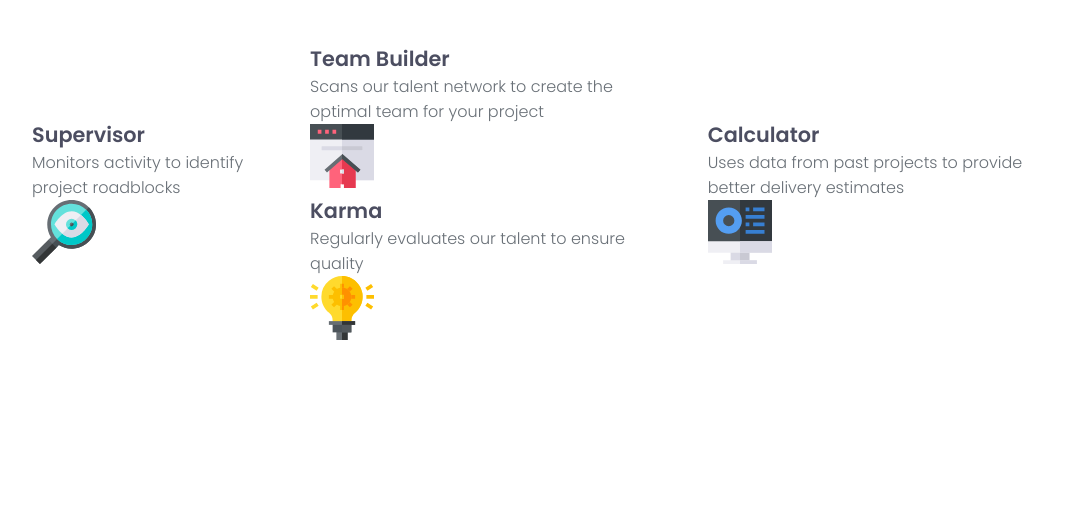
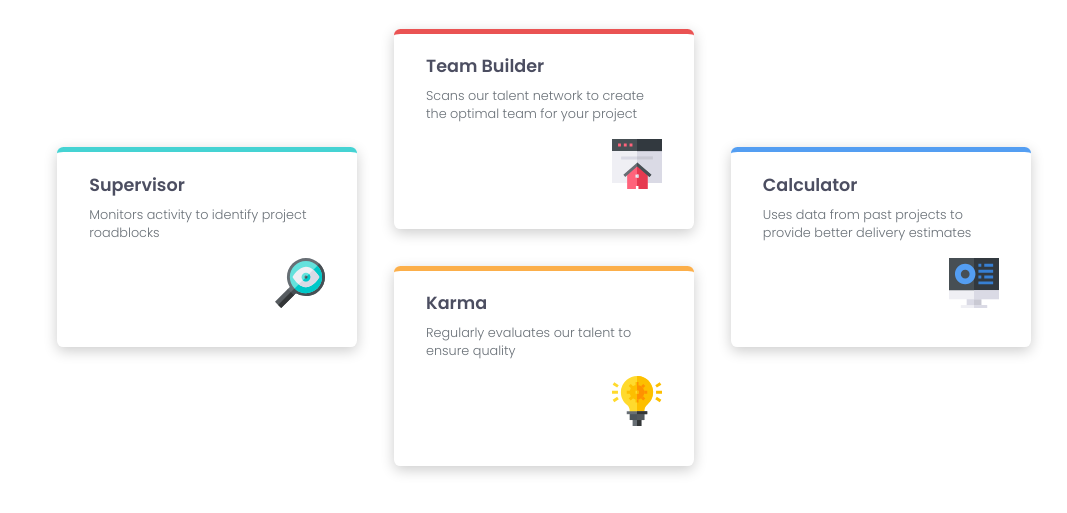
Before and after one commit to srsanjaykumar/four_card_feature_section, a plain HTML site: page index.html in a window 1280 px wide. Shown: the part 197-710 px from the top of the page, without its empty margins (96-1163 px from the left). Drawn offline with Linux system fonts and the light colour scheme; a web font is replaced by a local one.

Commit message:
completed

```diff
--- a/index.html
+++ b/index.html
@@ -21,27 +21,27 @@
         to ensure that your project is successful</p>
     </header>
     <section>
-      <div class="card">
+      <div class="card one">
         <h3>Supervisor</h3>
         <p>Monitors activity to identify project roadblocks</p>
         <img src="./images/icon-supervisor.svg" alt="Supervisor Icon">
       </div>
       <div class="middle">
 
-        <div class="card">
+        <div class="card two">
           <h3>Team Builder</h3>
           <p>Scans our talent network to create the optimal team for your project</p>
           <img src="./images/icon-team-builder.svg" alt="Team Builder Icon">
         </div>
 
-        <div class="card">
+        <div class="card three">
           <h3>Karma</h3>
           <p>Regularly evaluates our talent to ensure quality</p>
           <img src="./images/icon-karma.svg" alt="Karma Icon">
         </div>
       </div>
 
-      <div class="card">
+      <div class="card four">
         <h3>Calculator</h3>
         <p>Uses data from past projects to provide better delivery estimates</p>
         <img src="./images/icon-calculator.svg" alt="Calculator Icon">
--- a/style.css
+++ b/style.css
@@ -39,26 +39,62 @@ header h2 {
     color: var(--grey-500);
 }
 header p:nth-child(3){
-    font-size: 1rem;
-    font-weight: 300;
+    font-size: 0.8rem;
+    font-weight: 400;
     color: var(--grey-400);
-    padding: 1rem 30vw;
-}
-.card p{
-    font-size: 1rem;
-    color: var(--grey-400);
-    font-weight: 300;
-}
-.card h3{
-    font-size: 1.3rem;
-    color: var(--grey-500);
-    font-weight: 600;
+    padding: 1rem 33vw;
 }
 section{
     padding: 0 10vw;
     display: flex;
     justify-content: center;
     align-items: center;
-    gap: 2rem;
+    gap: 2.3rem;
     margin-top: 2rem;
 }
+.card p{
+    font-size: 0.8rem;
+    color: var(--grey-400);
+    font-weight: 300;
+    margin: 0.5rem 0 1rem;
+}
+.card h3{
+    font-size: 1.1rem;
+    color: var(--grey-500);
+    font-weight: 600;
+}
+
+section  .card{
+    padding: 1.2rem 2rem;
+    height: 200px;
+    width: 300px;
+    /* box-shadow: -1px 9px 32px -6px rgba(0,0,0,0.75); */
+    box-shadow: 0px 4px 14px rgba(0, 0, 0, 0.2);
+}
+.middle{
+    display: flex;
+    flex-direction: column;
+    gap: 2.3rem;
+}
+
+.card img{
+    width: 50px;
+    float: right;
+}
+
+.four{
+    border-top: 5px solid var(--blue);
+    border-radius: 0.4rem;
+}
+.two{
+    border-top: 5px solid var(--red);
+    border-radius: 0.4rem;
+}
+.three{
+    border-top: 5px solid var(--orange);
+    border-radius: 0.4rem;
+}
+.one{
+    border-top: 5px solid var(--cyan);
+    border-radius: 0.4rem;
+}
```
